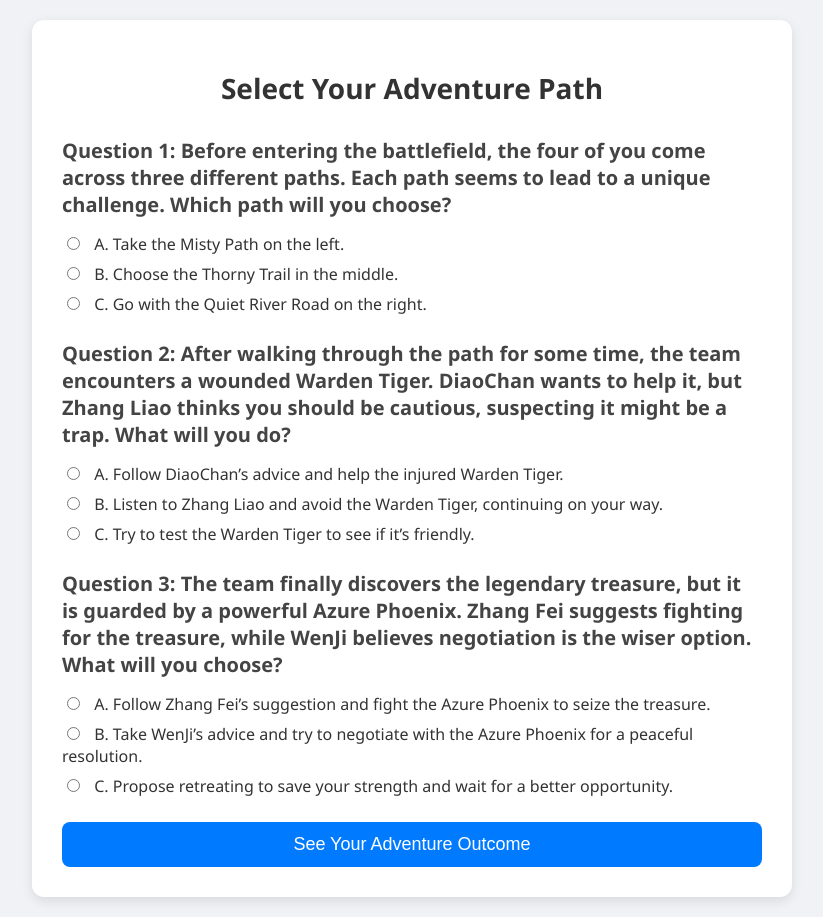
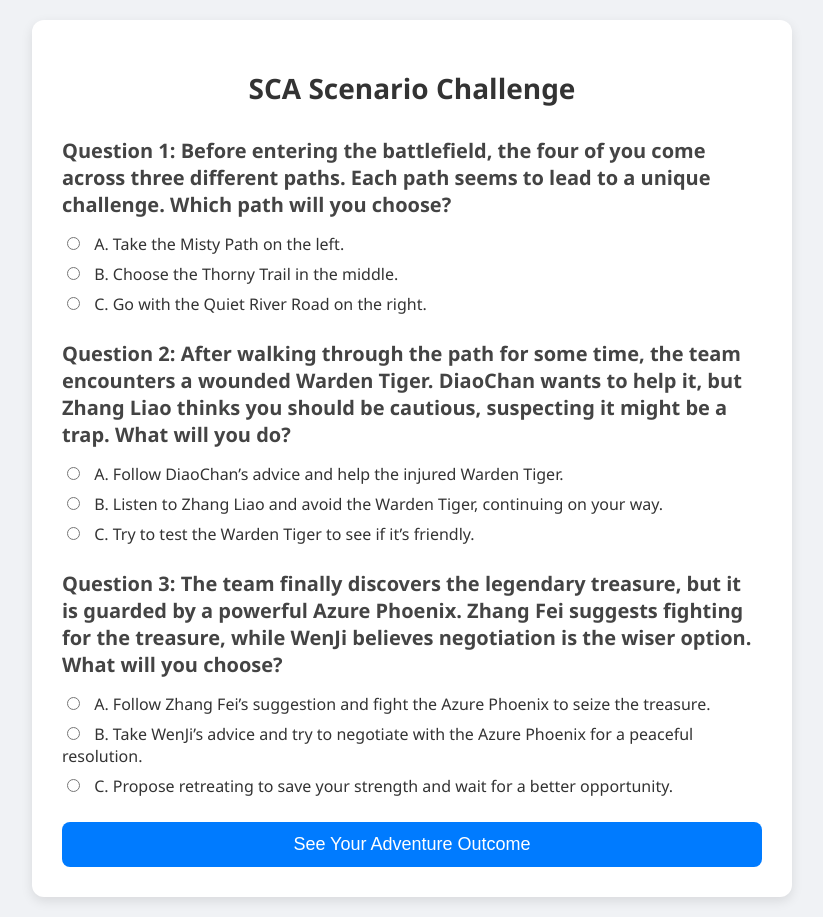
Before and after one commit to Jimmy0123-ux/Cake, a plain HTML site: page index.html in a window 1280 px wide. Shown: the whole page, without its empty margins (228-1051 px from the left). Drawn offline with Linux system fonts and the light colour scheme.

Commit message:
Update index.html

```diff
--- a/index.html
+++ b/index.html
@@ -3,7 +3,7 @@
 <head>
     <meta charset="UTF-8">
     <meta name="viewport" content="width=device-width, initial-scale=1.0">
-    <title>Adventure Decision Selector</title>
+    <title>SCA Scenario Challenge</title>
     <style>
         body {
             font-family: 'Segoe UI', Tahoma, Geneva, Verdana, sans-serif;
@@ -99,7 +99,7 @@
 </head>
 <body>
     <div class="container">
-        <h1>Select Your Adventure Path</h1>
+        <h1>SCA Scenario Challenge</h1>
 
         <div class="group">
             <h2>Question 1: Before entering the battlefield, the four of you come across three different paths. Each path seems to lead to a unique challenge. Which path will you choose?</h2>
```
